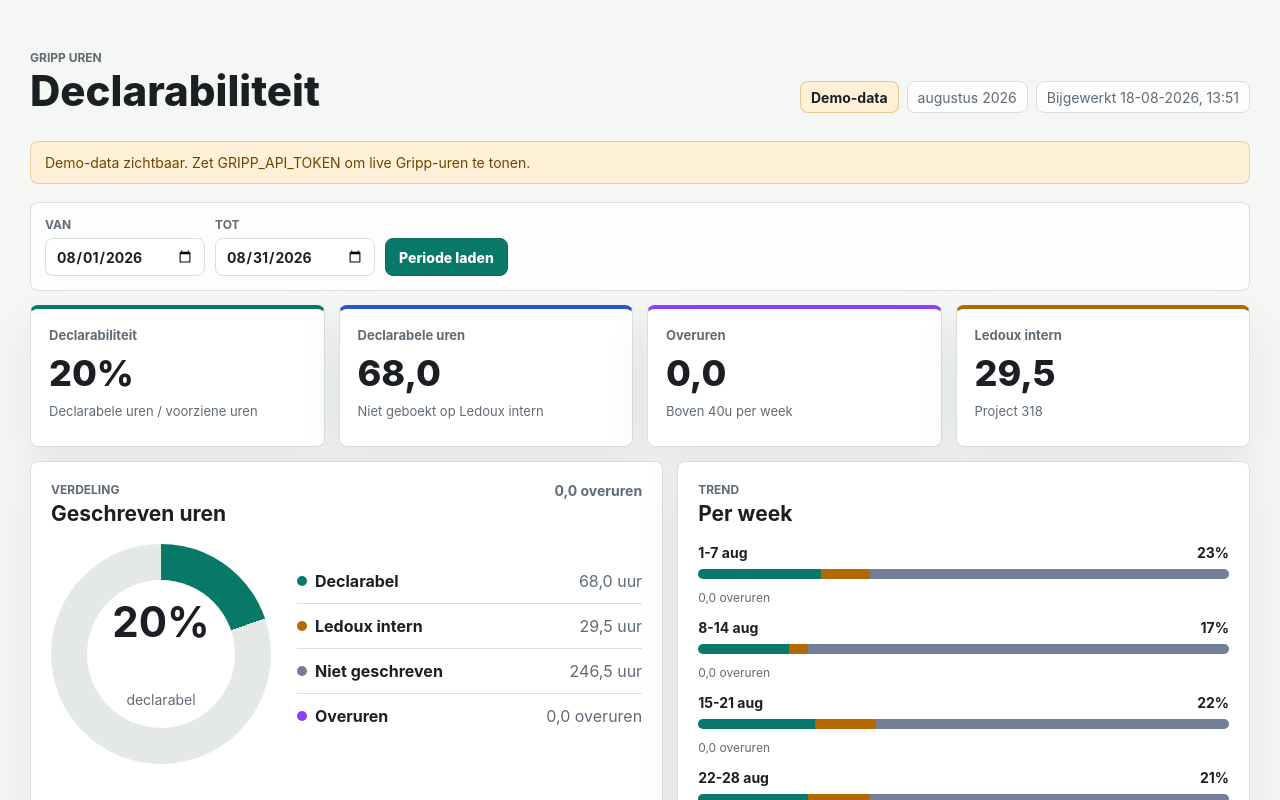
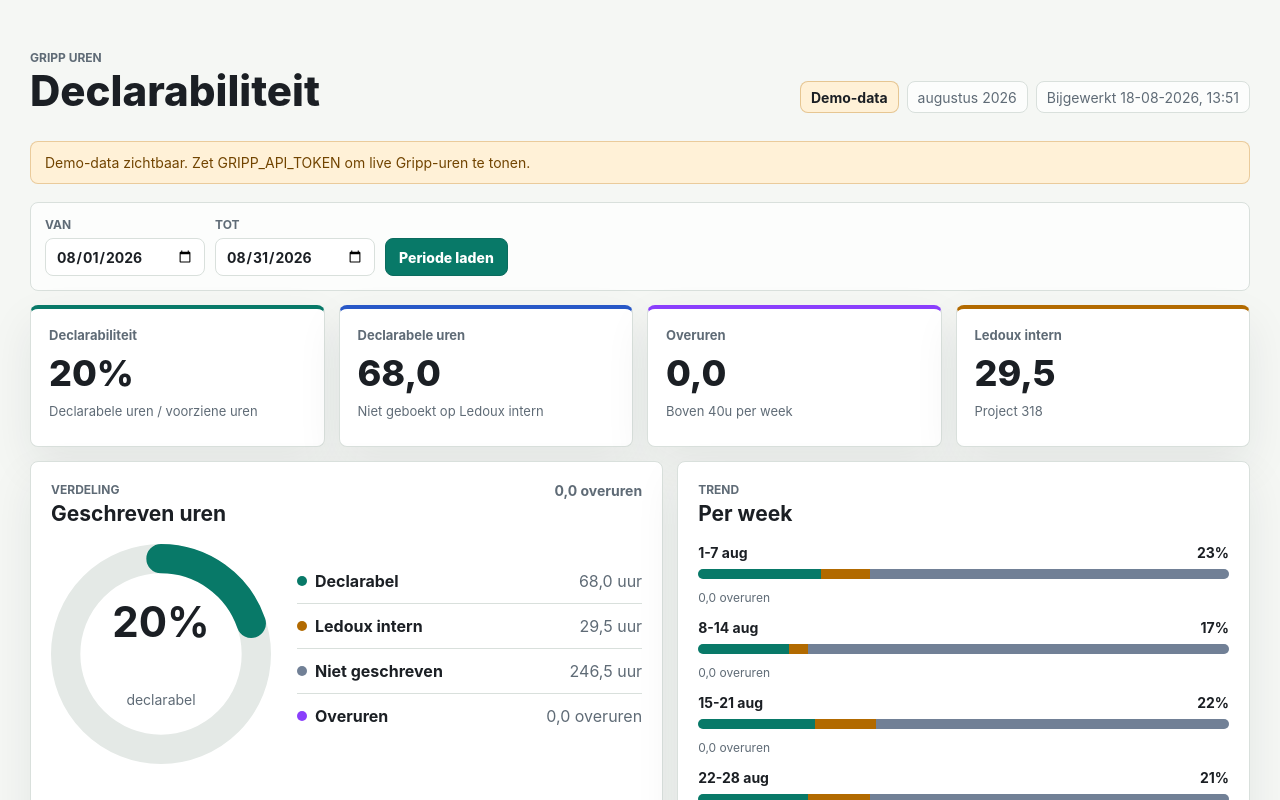
Before and after one commit to maxancedecot/GrippMCP, a Next.js app: page /dashboard in a window 1280 px wide. Shown: the top 800 px of the page. Built offline with nearby package versions, Linux system fonts and the light colour scheme.

Commit message:
Render declarability gauge with SVG ring

```diff
--- a/app/dashboard/page.tsx
+++ b/app/dashboard/page.tsx
@@ -1,4 +1,3 @@
-import type { CSSProperties } from "react";
 import { GrippClient } from "../../src/grippClient.js";
 import type { JsonValue } from "../../src/types.js";
 
@@ -80,9 +79,7 @@ export default async function DashboardPage({ searchParams }: { searchParams?: P
   const params = (await searchParams) ?? {};
   const requestedPeriod = getPeriodFromParams(params);
   const dashboard = await getDashboardData(requestedPeriod);
-  const gaugeStyle = {
-    "--gauge": `${Math.min(dashboard.declarability, 100) * 3.6}deg`
-  } as CSSProperties;
+  const gaugeProgress = Math.max(0, Math.min(dashboard.declarability, 100));
 
   return (
     <main className="dashboard-shell">
@@ -132,7 +129,11 @@ export default async function DashboardPage({ searchParams }: { searchParams?: P
           </div>
 
           <div className="distribution-layout">
-            <div className="gauge" style={gaugeStyle} aria-label={`Declarabiliteit ${formatPercent(dashboard.declarability)} procent`}>
+            <div className="gauge" aria-label={`Declarabiliteit ${formatPercent(dashboard.declarability)} procent`}>
+              <svg className="gauge-ring" viewBox="0 0 120 120" aria-hidden="true">
+                <circle className="gauge-ring-track" cx="60" cy="60" r="52" pathLength={100} />
+                <circle className="gauge-ring-fill" cx="60" cy="60" r="52" pathLength={100} strokeDasharray={`${gaugeProgress} ${100 - gaugeProgress}`} />
+              </svg>
               <div className="gauge-inner">
                 <strong>{formatPercent(dashboard.declarability)}%</strong>
                 <span>declarabel</span>
--- a/app/globals.css
+++ b/app/globals.css
@@ -274,16 +274,40 @@ select {
 }
 
 .gauge {
+  position: relative;
   display: grid;
   place-items: center;
   width: 220px;
   aspect-ratio: 1;
   border-radius: 50%;
-  background:
-    conic-gradient(var(--good) 0 var(--gauge), #e4e9e6 var(--gauge) 360deg);
+}
+
+.gauge-ring {
+  position: absolute;
+  inset: 0;
+  width: 100%;
+  height: 100%;
+  transform: rotate(-90deg);
+}
+
+.gauge-ring-track,
+.gauge-ring-fill {
+  fill: none;
+  stroke-width: 16;
+}
+
+.gauge-ring-track {
+  stroke: #e4e9e6;
+}
+
+.gauge-ring-fill {
+  stroke: var(--good);
+  stroke-linecap: round;
 }
 
 .gauge-inner {
+  position: relative;
+  z-index: 1;
   display: grid;
   place-items: center;
   width: 148px;
```
